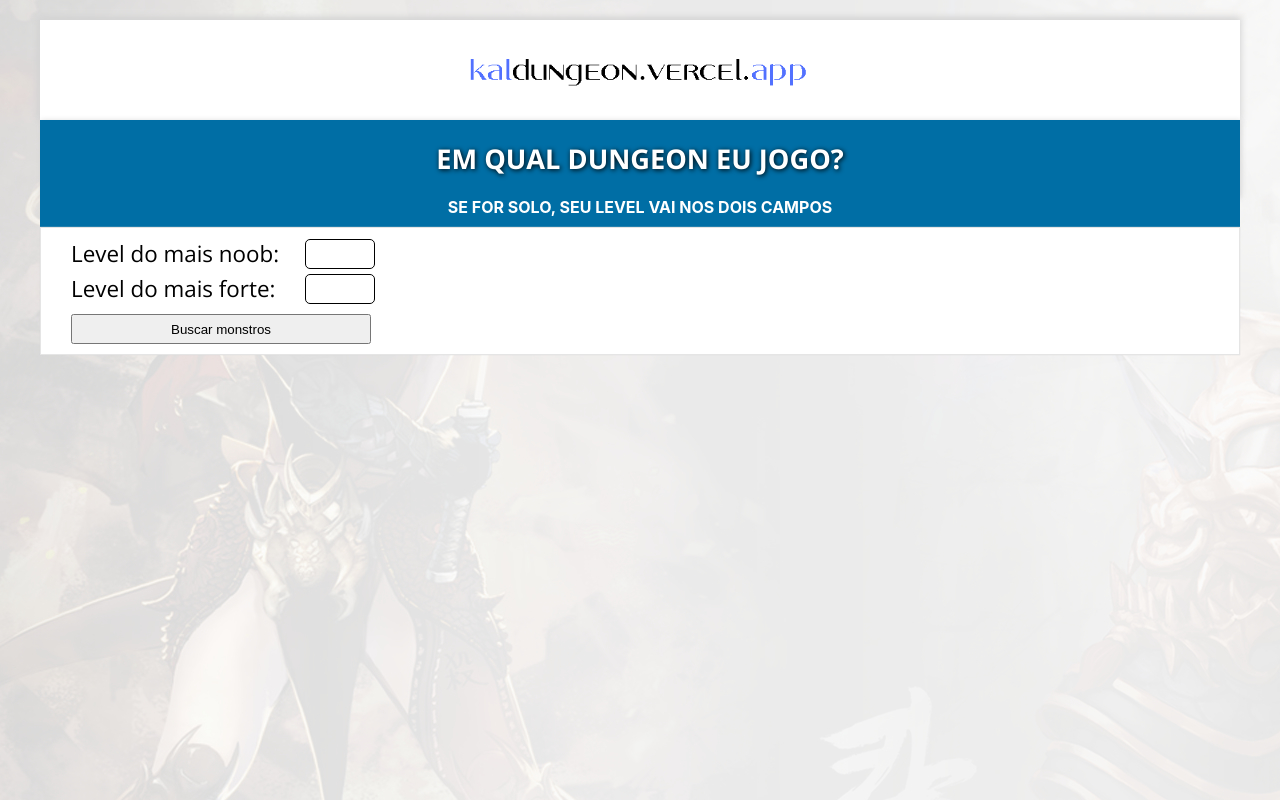
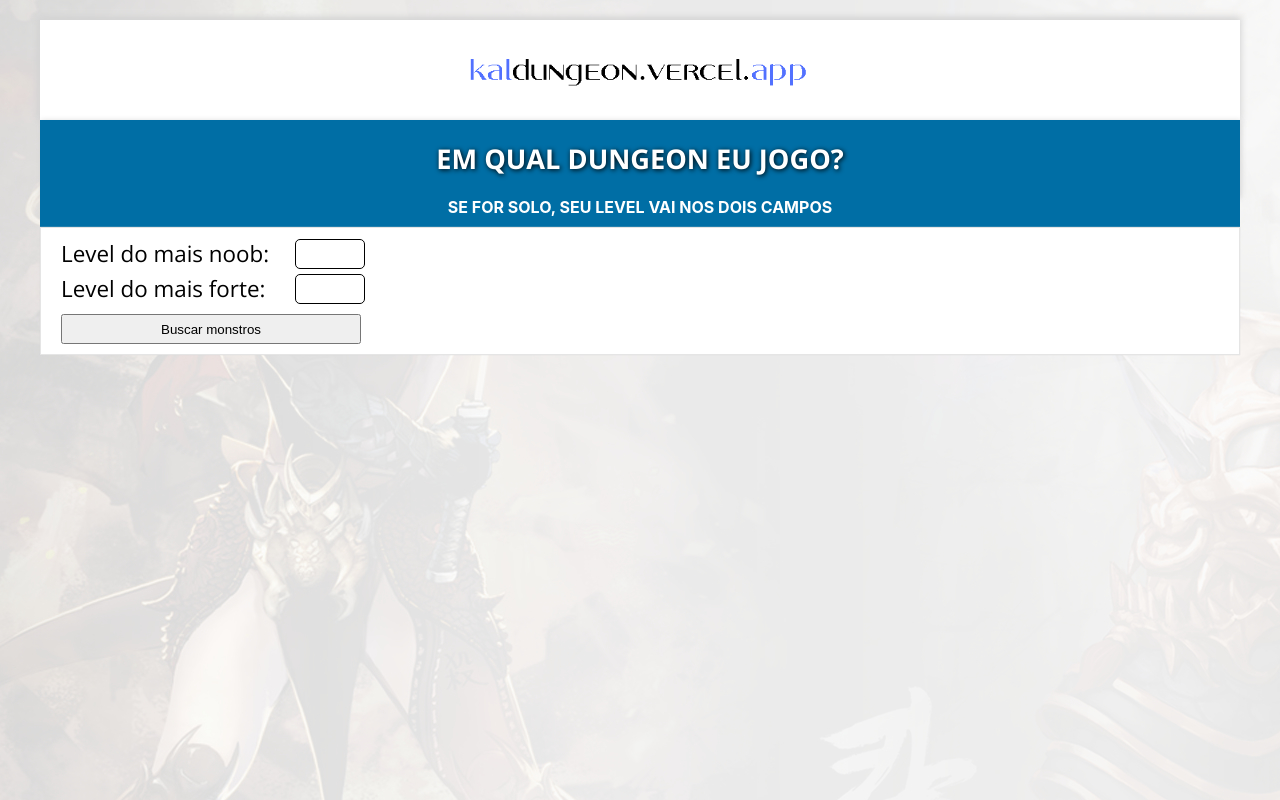
Before and after one commit to alexponciano2/calcukal, a React (Create React App) app in the folder kal-calc/: page / in a window 1280 px wide. Built offline with nearby package versions, Linux system fonts and the light colour scheme.

Commit message:
fixed position

```diff
--- a/kal-calc/src/App.css
+++ b/kal-calc/src/App.css
@@ -76,7 +76,7 @@
   display: flex;
   justify-content: center;
   align-items: center;
-  margin-left: 20px;
+  margin-left: 10px;
   width: 300px;
   height: 30px;
   margin-top: 10px;
--- a/kal-calc/src/components/Container/Container.module.css
+++ b/kal-calc/src/components/Container/Container.module.css
@@ -13,7 +13,7 @@ th {
 }
 
 label {
-    margin-left: 20px;
+    margin-left: 10px;
     font-size: 1.4rem;
     font-family: 'Open Sans', sans-serif;
 }
```
